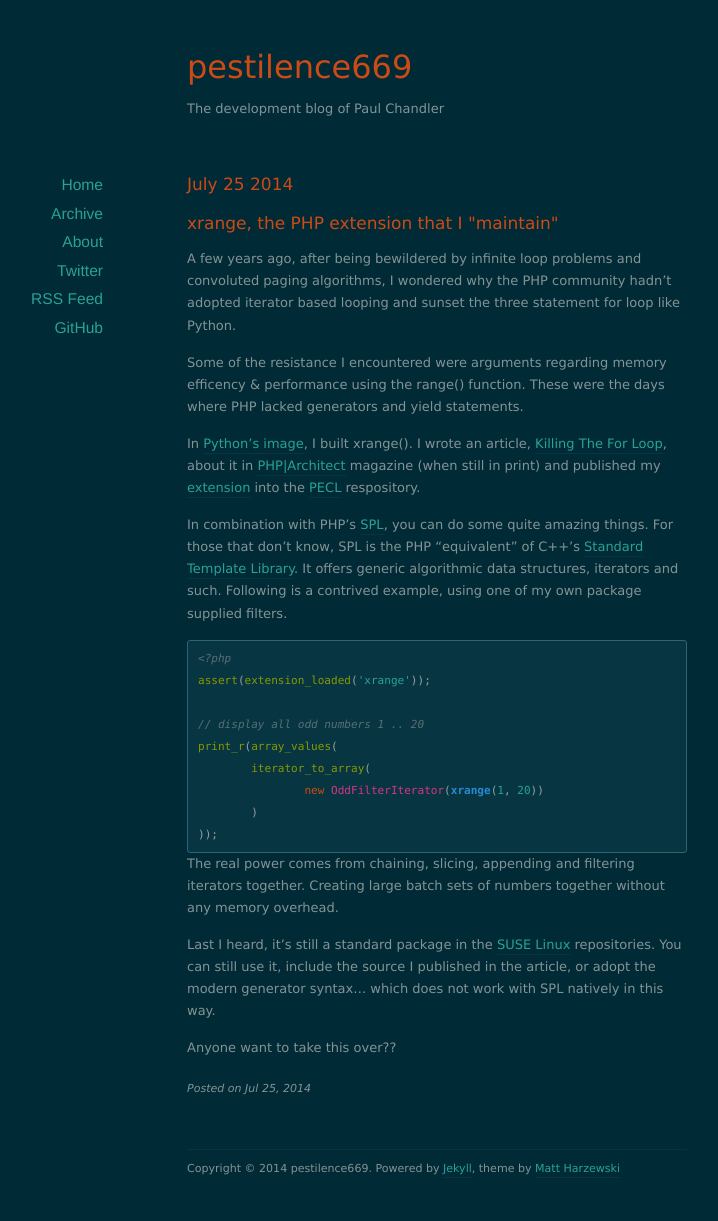
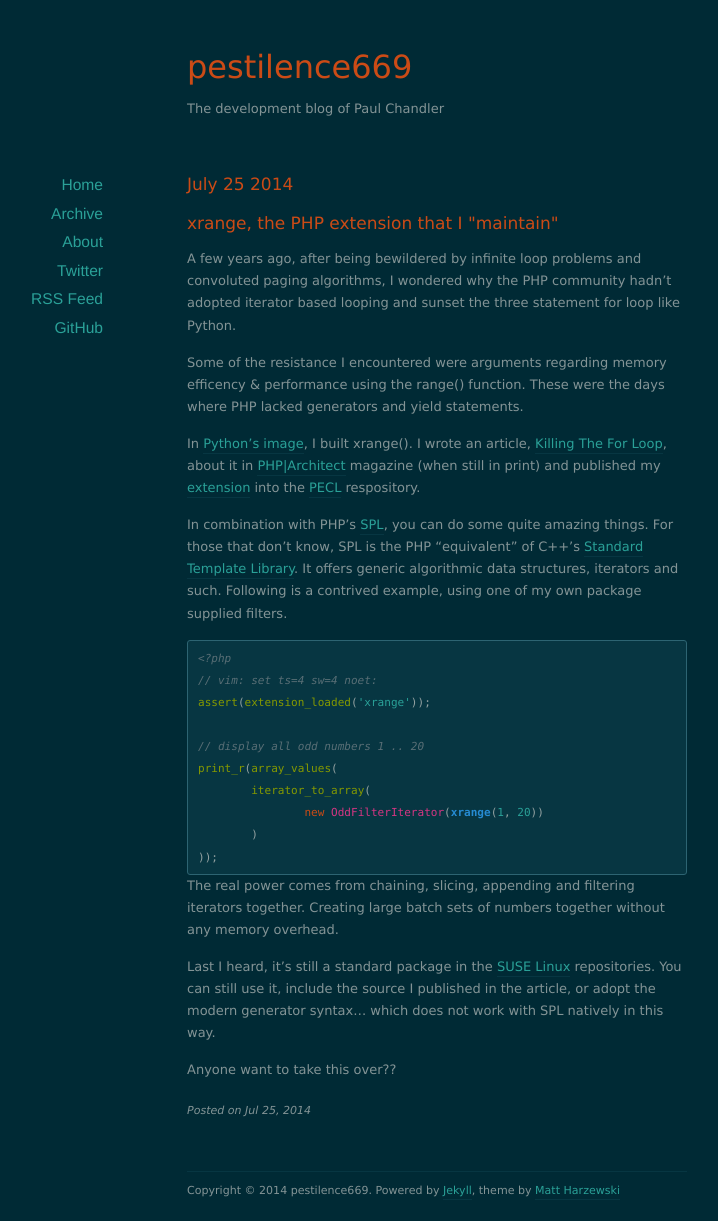
Before and after one commit to pestilence669/pestilence669.github.io, a Jekyll site: the page built from _posts/2014-07-25-xrange-the-PHP-extension-that-I-maintain.markdown, in a window 1280 px wide. Shown: the whole page, without its empty margins (203-921 px from the left). Built offline with Jekyll 4.4.1, drawn with Linux system fonts in a browser that asks for light colours; nearby versions of some CDN libraries; before the commit the page ends 1199 px from its top, so only the background shows below that.

Commit message:
formatting

```diff
--- a/_posts/2014-07-25-xrange-the-PHP-extension-that-I-maintain.markdown
+++ b/_posts/2014-07-25-xrange-the-PHP-extension-that-I-maintain.markdown
@@ -15,6 +15,7 @@ In combination with PHP's [SPL](http://php.net/manual/en/book.spl.php), you can
 
 {% highlight php %}
 <?php
+// vim: set ts=4 sw=4 noet:
 assert(extension_loaded('xrange'));
 
 // display all odd numbers 1 .. 20
```
